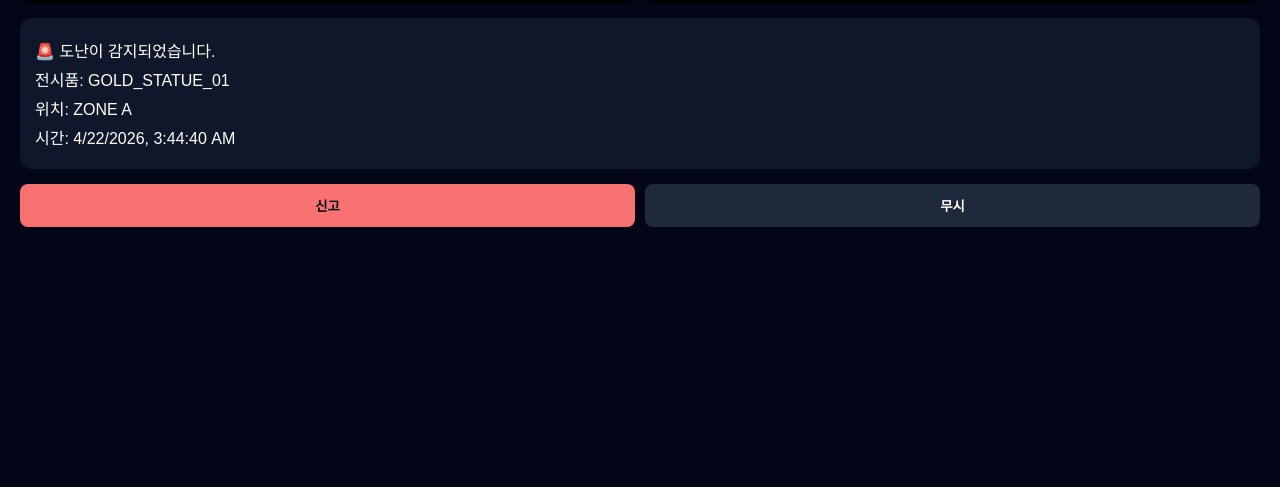
After one commit to TimCha99/MS_project, a Flask app: page /alert_popup in a window 1280 px wide. The commit adds this page. Shown: the part 271-758 px from the top of the page. Run offline with Flask 3, Linux system fonts and the light colour scheme.

Commit message:
보안 경보 시스템 추가

```diff
--- a/WEB/web_server/app.py
+++ b/WEB/web_server/app.py
@@ -29,6 +29,8 @@ app.config['UPLOAD_FOLDER'] = UPLOAD_FOLDER
 # [DB 경로 설정] 현재 파일 위치 기준으로 database 폴더 안의 db 파일 지정
 DB_PATH = os.path.join(os.path.dirname(__file__), 'database/ms_database.db')
 
+#알림
+alert_state = {"active": False, "zone": None}
 
 # ==========================================
 # 2. 영상 스트리밍 엔진
@@ -60,7 +62,7 @@ def index():
     return redirect(url_for('login_page'))
 
 @app.route('/login')
-def login_page():
+def login_page():        #로그인 페이지
     return render_template('login.html')
 
 @app.route('/main')
@@ -70,7 +72,7 @@ def main_page():
         return redirect(url_for('login_page'))
     return render_template('main.html')
 
-@app.route('/register')
+@app.route('/register') #관리자 등록
 def register_page():
     return render_template('register.html')
 
@@ -154,7 +156,7 @@ def login_process():
     else:
         return "<script>alert('아이디 또는 비밀번호가 틀렸습니다.'); history.back();</script>"
 
-@app.route('/logout')
+@app.route('/logout')   #관리자 로그아웃 시, 메인 페이지 접근 불가
 def logout():
     session.clear()
     return redirect(url_for('login_page'))
@@ -380,8 +382,112 @@ def download_items():
     output.headers["Content-type"] = "text/csv; charset=utf-8-sig" # 한글 깨짐 방지
     return output
 
+# ======================
+# Alert 페이지
+# ======================
+@app.route('/alert_popup')
+def alert_popup():
+    return render_template('alert.html')
+
+
+# ======================
+# Alert 상태 API (이미 있음이면 수정만)
+# ======================
+@app.route('/alert_status')
+def alert_status():
+    return jsonify(alert_state)
+
+
+# ======================
+# Alert 초기화 (무시 버튼)
+# ======================
+@app.route('/clear_alert', methods=['POST'])
+def clear_alert():
+    alert_state["active"] = False
+    alert_state["zone"] = None
+    return jsonify({"status": "cleared"})
+
+#테스트용 버튼
+@app.route('/trigger_alert')
+def trigger_alert():
+    global alert_state
+    alert_state["active"] = True
+    alert_state["zone"] = "zoneA"  # 테스트용
+    return {"status": "triggered"}
+#DB에서 도난 전시품 이름으로 찾기
+def get_artifact_by_name(artifact_id):
+    conn = sqlite3.connect('database/ms_database.db')
+    cursor = conn.cursor()
+
+    cursor.execute("""
+            SELECT art_id, art_name, location, price, status, image_path
+            FROM items
+            WHERE art_id = ?
+        """, (artifact_id,))
+
+    result = cursor.fetchone()
+    conn.close()
+
+    return result
+#도난 됐을 때 예시 버튼(삭제)
+@app.route('/api/theft_detected', methods=['POST'])
+def theft_detected():
+    data = request.get_json()
+    artifact_id = data.get('artifact_id')  # ✔ ID 기준
+
+    admin_name = session.get('user_name', 'SYSTEM')
+
+    try:
+        conn = sqlite3.connect('database/ms_database.db')
+        cursor = conn.cursor()
+
+        # 1. 전시품 조회 (ID 기준)
+        cursor.execute("""
+            SELECT art_id, art_name, location, price, status, image_path
+            FROM items
+            WHERE art_id = ?
+        """, (artifact_id,))
+
+        item = cursor.fetchone()
+
+        if not item:
+            return jsonify({
+                "success": False,
+                "error": "해당 ID의 전시품이 없습니다."
+            })
+
+        _id, name, location, price, status, image_path = item
+
+        # 2. 이미 도난 상태면 중복 방지
+        if status == "abnormal":
+            return jsonify({
+                "success": True,
+                "message": "이미 도난 상태입니다."
+            })
+
+        # 3. 상태 변경 (도난 처리)
+        cursor.execute("""
+            UPDATE items
+            SET status = 'abnormal'
+            WHERE art_id = ?
+        """, (artifact_id,))
+
+        conn.commit()
+        conn.close()
+
+        # 4. 로그 기록
+        add_log(f"[도난 감지] {name} (ID:{artifact_id}, {location}) abnormal 전환", "CRIT")
+
+        return jsonify({
+            "success": True,
+            "message": f"{name} 도난 처리 완료"
+        })
+
+    except Exception as e:
+        return jsonify({"success": False, "error": str(e)})
 # ==========================================
 # 5. 서버 실행
 # ==========================================
 if __name__ == '__main__':
-    app.run(host='0.0.0.0', port=5000, debug=False, threaded=True)
+    #app.run(host='0.0.0.0', port=5000, debug=False, threaded=True)
+    app.run(host='0.0.0.0', port=5000, debug=True, use_reloader=False)
--- /dev/null
+++ b/WEB/web_server/templates/alert.html
@@ -0,0 +1,125 @@
+<!DOCTYPE html>
+<html lang="ko">
+<head>
+<meta charset="UTF-8">
+<title>🚨 SECURITY ALERT</title>
+
+<style>
+body {
+    margin:0;
+    background:#020617;
+    color:white;
+    font-family:sans-serif;
+}
+
+.container {
+    padding:20px;
+}
+
+.top {
+    display:flex;
+    gap:10px;
+}
+
+.cam {
+    flex:1;
+    background:black;
+    border-radius:12px;
+    overflow:hidden;
+}
+
+.cam img {
+    width:100%;
+    height:250px;
+    object-fit:contain;
+}
+
+.log-box {
+    margin-top:15px;
+    background:#0f172a;
+    padding:15px;
+    border-radius:12px;
+}
+
+.log-box p {
+    margin:5px 0;
+}
+
+.btns {
+    margin-top:15px;
+    display:flex;
+    gap:10px;
+}
+
+.btn {
+    flex:1;
+    padding:12px;
+    border:none;
+    border-radius:8px;
+    font-weight:bold;
+    cursor:pointer;
+}
+
+.report {
+    background:#f87171;
+}
+
+.ignore {
+    background:#1e293b;
+    color:white;
+}
+</style>
+</head>
+
+<body>
+<div class="container">
+
+    <!-- 카메라 -->
+    <div class="top">
+        <div class="cam">
+            <img src="/video_feed">
+        </div>
+        <div class="cam">
+            <img src="/turtle_feed">
+        </div>
+    </div>
+
+    <!-- 로그 -->
+    <div class="log-box">
+        <p>🚨 도난이 감지되었습니다.</p>
+        <p>전시품: GOLD_STATUE_01</p>
+        <p>위치: ZONE A</p>
+        <p>시간: <span id="time"></span></p>
+    </div>
+
+    <!-- 버튼 -->
+    <div class="btns">
+        <button class="btn report" onclick="report()">신고</button>
+        <button class="btn ignore" onclick="ignore()">무시</button>
+    </div>
+
+</div>
+
+<script>
+document.getElementById("time").innerText = new Date().toLocaleString();
+
+function report() {
+    alert("경찰 신고 요청됨 (추후 API 연결)");
+}
+
+function ignore() {
+    fetch('/clear_alert', {method:'POST'})
+    .then(()=>window.close());
+}
+
+function testAlert() {
+    fetch('/trigger_alert')
+        .then(res => res.json())
+        .then(data => {
+            console.log("Alert triggered");
+        });
+}
+</script>
+
+</body>
+</html>
```
Also changed, not shown: WEB/web_server/templates/main.html (+57 -1 lines), WEB/web_server/MS_database.db (added), WEB/web_server/database/ms_database.db.
